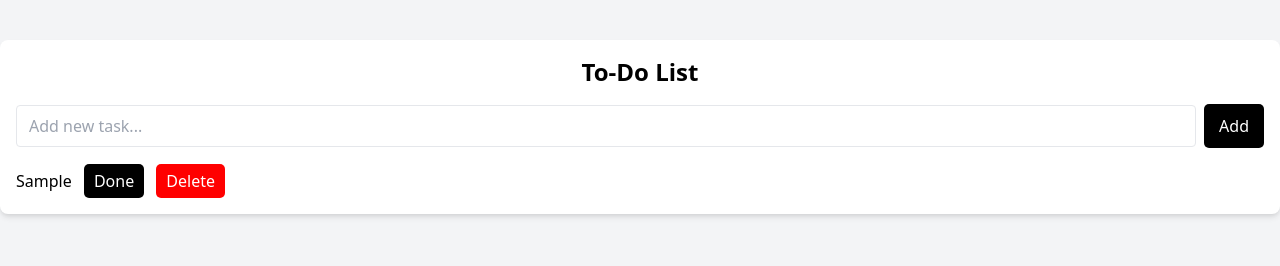
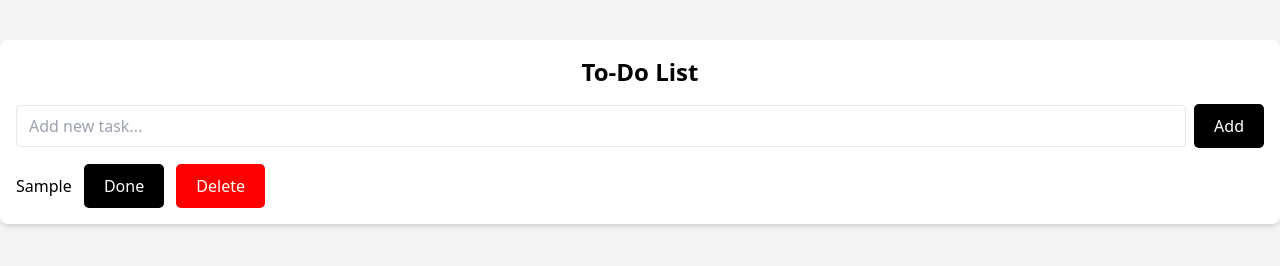
Before and after one commit to Rabianzo/To-Do-Project, a website: page public/index.html in a window 1280 px wide. Both pictures are taken after typing "Sample" into the empty fields and a click on the button "Add". Drawn offline with nearby package versions, Linux system fonts and the light colour scheme.

Commit message:
Styling update

```diff
--- a/public/styles.css
+++ b/public/styles.css
@@ -1,43 +1,65 @@
+/* Add button */
 .add-btn {
     background-color: black;
     color: white;
-    padding: 10px 15px;
+    padding: 10px 20px;
     border: none;
     border-radius: 5px;
     cursor: pointer;
+    font-size: 16px;  /* Ensures the button has a consistent size */
     transition: transform 0.3s ease, background-color 0.3s ease;
 }
+
 .add-btn:hover {
     background-color: red;
     transform: translateY(-2px) scale(1.05);
     box-shadow: 0 5px 10px rgba(255, 0, 0, 0.3);
 }
+
+/* Delete button */
 .delete-btn {
     background-color: red;
     color: white;
-    padding: 5px 10px;
+    padding: 10px 20px;
     border: none;
     border-radius: 5px;
     cursor: pointer;
+    font-size: 16px; /* Match the size of the Add button */
     transition: transform 0.3s ease, background-color 0.3s ease;
 }
+
 .delete-btn:hover {
     background-color: black;
     transform: translateY(-2px) scale(1.05);
+    box-shadow: 0 5px 10px rgba(0, 0, 0, 0.2);
 }
+
+/* Done button */
 .done-btn {
     background-color: black;
     color: white;
-    padding: 5px 10px;
+    padding: 10px 20px;
     border: none;
     border-radius: 5px;
     cursor: pointer;
+    font-size: 16px;
     transition: background-color 0.3s ease;
 }
+
 .done-btn:hover {
     background-color: #333;
 }
+
+/* Task text when marked as done */
 .task-text.done {
     text-decoration: line-through;
-    color: #6c757d;
+    color: #6c757d; /* Gray color to indicate completed task */
 }
+
+/* Button responsiveness (optional) */
+@media (max-width: 600px) {
+    .add-btn, .delete-btn, .done-btn {
+        padding: 8px 16px;  /* Reduce padding on smaller screens */
+        font-size: 14px;    /* Adjust font size */
+    }
+}
```
